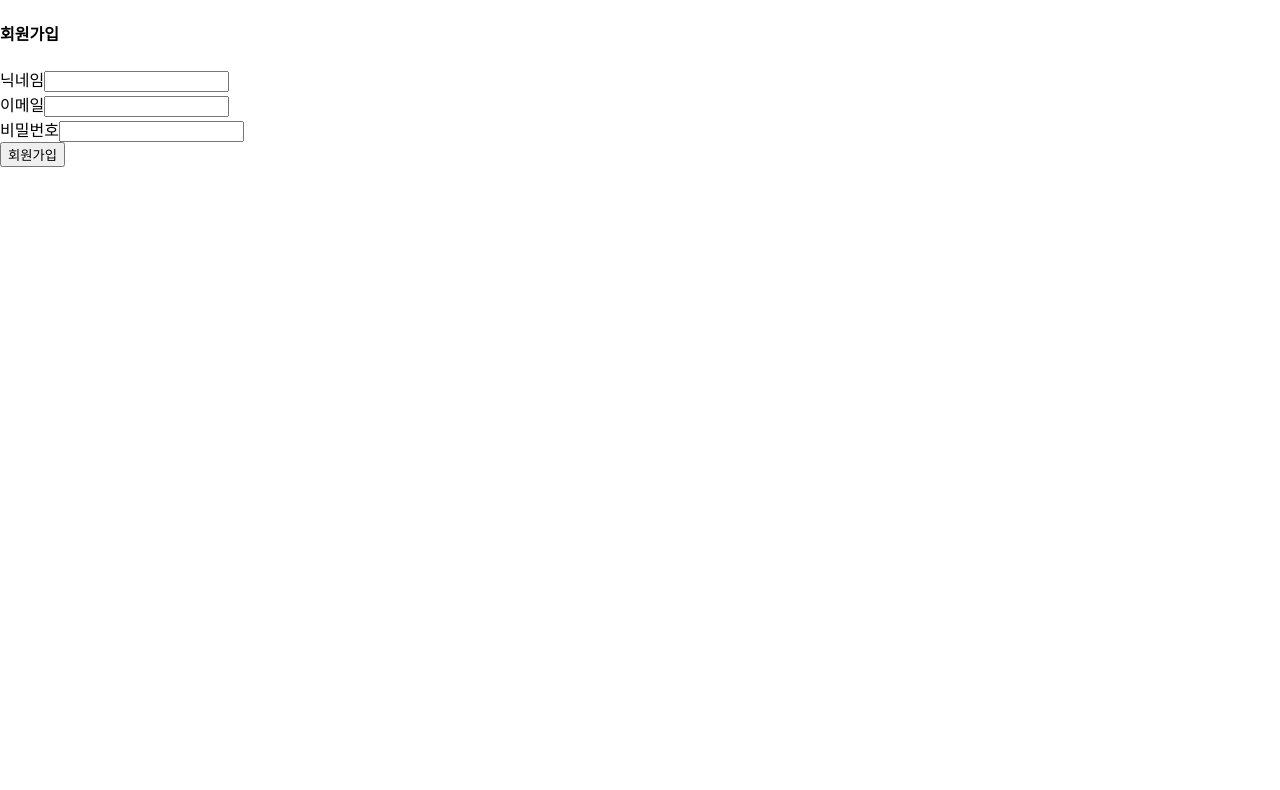
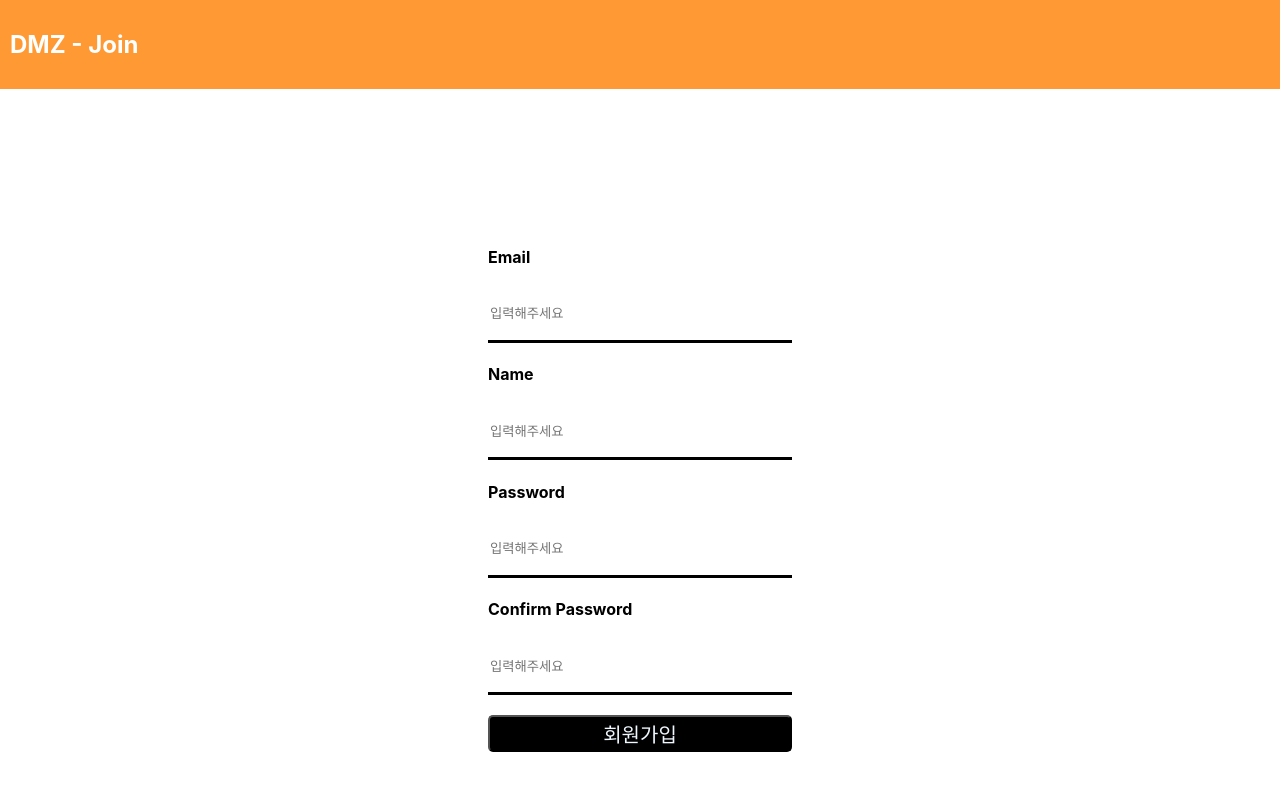
Before and after one commit to HypeDMZ/ssopa, a React (Create React App) app in the folder src/main/frontend/: page /auth/signup in a window 1280 px wide. Shown: the top 790 px of the page. Built offline with nearby package versions, Linux system fonts and the light colour scheme.

Commit message:
FirstCommit

```diff
--- a/src/main/frontend/package.json
+++ b/src/main/frontend/package.json
@@ -6,9 +6,11 @@
     "@testing-library/jest-dom": "^5.16.5",
     "@testing-library/react": "^13.4.0",
     "@testing-library/user-event": "^13.5.0",
-    "axios": "^1.3.1",
+    "axios": "^1.3.2",
+    "bootstrap": "^5.2.3",
     "http-proxy-middleware": "^2.0.6",
     "react": "^18.2.0",
+    "react-bootstrap": "^2.7.0",
     "react-dom": "^18.2.0",
     "react-router-dom": "^6.8.1",
     "react-scripts": "^5.0.1",
--- a/src/main/frontend/src/component/Signup.js
+++ b/src/main/frontend/src/component/Signup.js
@@ -1,44 +1,95 @@
 import React, { useState, useEffect } from 'react';
+import './Singup.css';
 import axios from "axios";
+
 function Signup(props){
-    let [이메일, 이메일변경] = useState('');
-    let [비밀번호, 비밀번호변경] = useState('');
-    let [이름, 이름변경] = useState('');
-    let [SignUpDataJSON, SignUpDataJSONChange] = useState({});
+
+    const [Email, setEmail] = useState("");
+    const [Name, setName] = useState("");
+    const [Password, setPassword] = useState("");
+    const [ConfirmPassword, setConfirmPassword] = useState("");
+
+    const onEmailHandler = (event) => {
+        setEmail(event.currentTarget.value);
+    }
+    const onNameHandler = (event) => {
+        setName(event.currentTarget.value);
+    }
+    const onPasswordHandler = (event) => {
+        setPassword(event.currentTarget.value);
+    }
+    const onConfirmPasswordHandler = (event) => {
+        setConfirmPassword(event.currentTarget.value);
+    }
+    const onSubmitHandler = (event) => {
+        event.preventDefault();
+
+        if(Password !== ConfirmPassword){
+            return alert('비밀번호와 비밀번호 확인이 같지 않습니다.')
+        }
+
+        let body = {
+            email: Email,
+            name: Name,
+            password: Password,
+            confirmPassword: ConfirmPassword,
+        }
+
+        axios.post('https://dmz02.com', body)
+        .then(response => {
+            if(response.payload.success){
+                console.log(response)
+                //token.innerHTML = response.data.token;
+            }
+            else alert('error')
+        });
+
+        /*dispatch(registerUser(body))
+        .then(response => {
+            if(response.payload.success){
+                props.history.push('/Login')
+            } else {
+                alert('Error')
+            }
+        })*/
+    }
 
 
     return (
         <div>
-            <h4>회원가입</h4>
-            <span>닉네임<input type={"text"} onChange={ (e)=>{
-                이름변경(e.target.value);
-            }}></input></span><br/>
-            <span>이메일<input type={"text"} onChange={ (e)=>{
-                이메일변경(e.target.value);
-            }}></input></span><br/>
-            <span>비밀번호<input type={"password"} onChange={ (e)=>{
-                비밀번호변경(e.target.value);
-            }}></input></span><br/>
-            <button onClick={ ()=>{
-                let SignUpData = new Object();
-                SignUpData.email = 이메일;
-                SignUpData.nickname = 이름;
-                SignUpData.password = 비밀번호;
+            <Nav></Nav>
 
-                SignUpDataJSONChange(JSON.stringify(SignUpData));
-                console.log(SignUpDataJSON);
-
-                axios.post("http://dmz.tplinkdns.com:80/auth/signup",
-                    SignUpDataJSON,
-                    {
-                        withCredentials : true,
-                        headers : {"Content-Type": 'application/json'}
-                    })
-                    .then((response) => { console.log(response.data); })
-                    .catch((response) => { console.log('Error!') });
-            }}>회원가입</button>
+            <div className='join' style={{
+            display: 'flex', justifyContent: 'center', alignItems: 'center',
+            width: '100%', height: '100vh'
+            }}>
+            <form style={{ display: 'flex', flexDirection: 'column'}}
+                onSubmit={onSubmitHandler}
+            >
+                <h4>Email</h4>
+                <input className='inputBox' type='email' value={Email} placeholder = '입력해주세요' onChange={onEmailHandler}/>
+                <h4>Name</h4>
+                <input className='inputBox' type='text' value={Name} placeholder = '입력해주세요' onChange={onNameHandler}/>
+                <h4>Password</h4>
+                <input className='inputBox' type='password' value={Password} placeholder = '입력해주세요' onChange={onPasswordHandler}/>
+                <h4>Confirm Password</h4>
+                <input className='inputBox' type='password' value={ConfirmPassword} placeholder = '입력해주세요' onChange={onConfirmPasswordHandler}/>
+                <br />
+                <button className='joinB' formAction=''>
+                    회원가입
+                </button>
+            </form>
+        </div>
         </div>
     )
 }
 
+function Nav(){
+    return(
+        <div className="nav">
+            <h2>DMZ - Join</h2>
+        </div>
+    )
+  }
+
 export {Signup};
--- /dev/null
+++ b/src/main/frontend/src/component/Singup.css
@@ -0,0 +1,22 @@
+.inputBox{
+    width: 300px;
+    height: 50px;
+    border-top: none;
+    border-left: none;
+    border-right: none;
+    border-bottom: 3px solid black;
+}
+.nav{
+    background : #FF9933;
+    width : 100%;
+    display : flex;
+    color : white;
+    padding : 10px;
+}
+.joinB{
+    background-color: black;
+    color: aliceblue;
+    font-size: 20px;
+    padding: 2px;
+    border-radius: 5px;
+}
```
Also changed, not shown: 2 other files (tests, documents, lock files or other folders).
